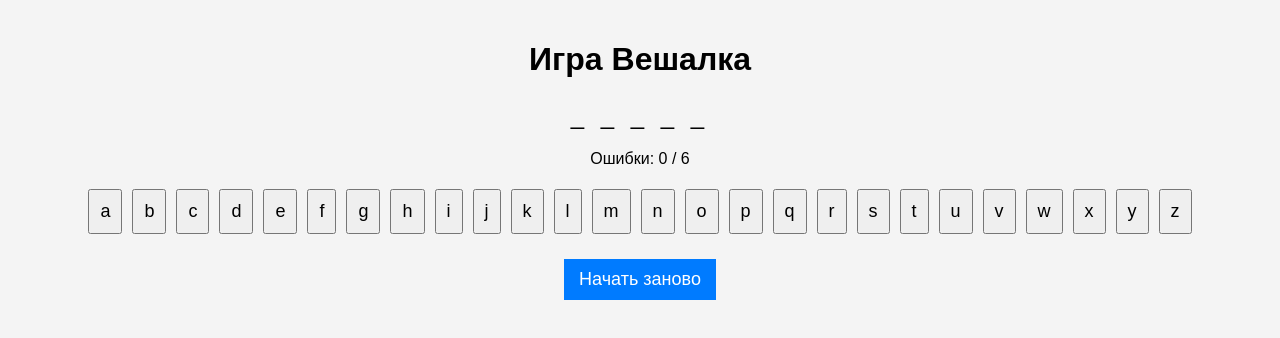
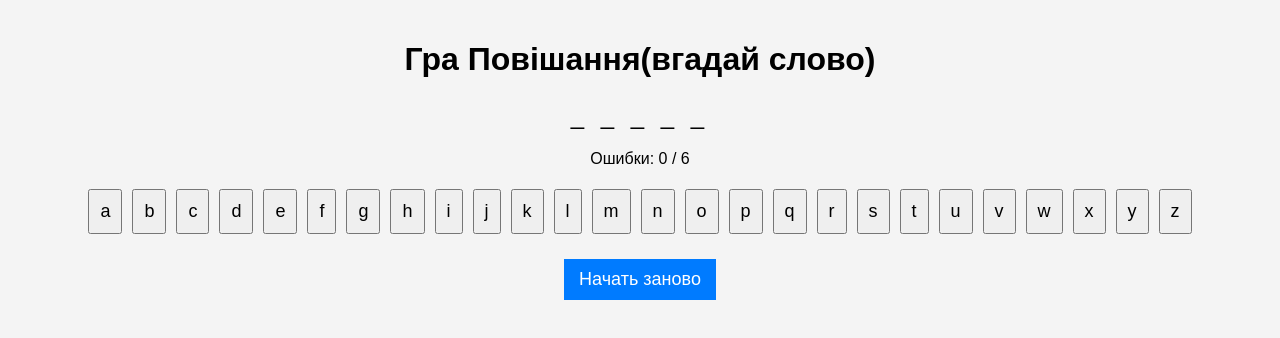
Before and after one commit to Xenontion/Hangman-React-, a React (Create React App) app: page / in a window 1280 px wide. Shown: the top 338 px of the page. Built offline with nearby package versions, Linux system fonts and the light colour scheme.

Commit message:
Update App.tsx

```diff
--- a/src/App.tsx
+++ b/src/App.tsx
@@ -31,7 +31,7 @@ const Hangman: React.FC = () => {
 
   return (
     <div className="container">
-      <h1>Игра Вешалка</h1>
+      <h1>Гра Повішання(вгадай слово)</h1>
       <p className="word-display">{displayWord}</p>
       <p>Ошибки: {incorrectGuesses} / {maxAttempts}</p>
       {!isGameOver && !isGameWon && (
```
